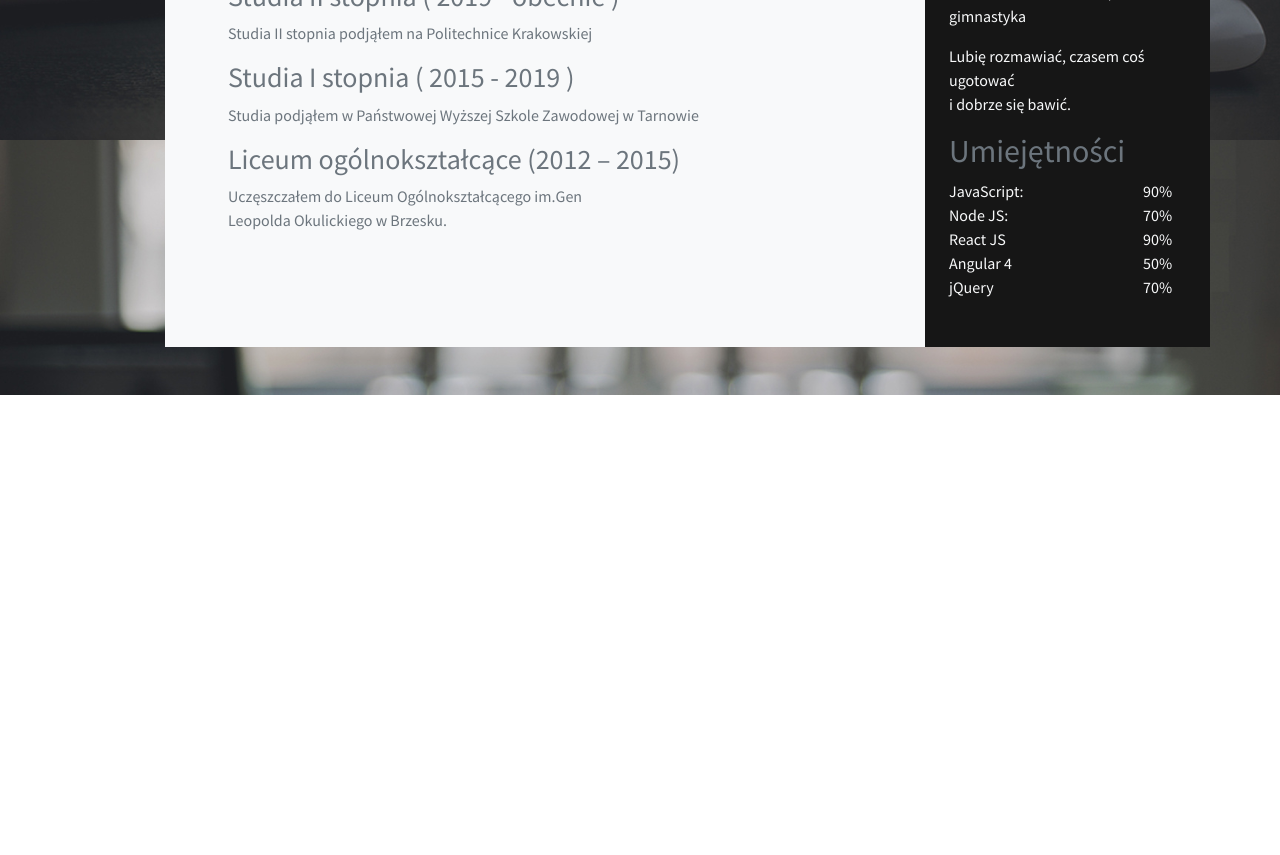
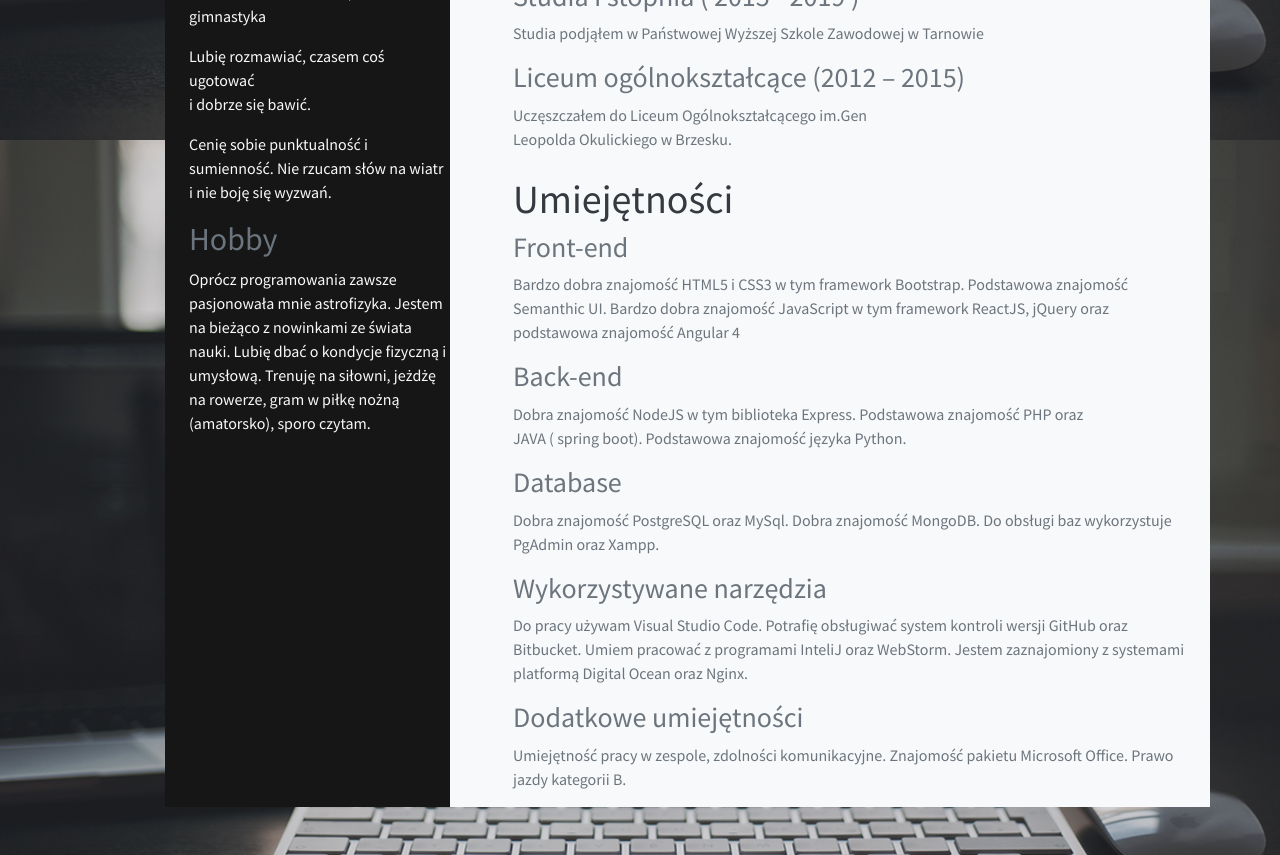
Before and after one commit to kuba4810/myportfolio, a React (Create React App) app: page /cv in a window 1280 px wide. Shown: the part 660-1515 px from the top of the page. Before the commit the page ends 1055 px from the top, so only its background shows below. Built offline with nearby package versions, Linux system fonts and the light colour scheme.

Commit message:
CV update

```diff
--- a/src/components/CV.jsx
+++ b/src/components/CV.jsx
@@ -8,7 +8,7 @@ class CV extends Component {
            <div className="row mainCvRow mt-5 mb-5">
                 <div className="col-lg-1"></div>
 
-                <div className="col-lg-3 order-sm-2 p-0 cvLeft">
+                <div className="col-lg-3 p-0 cvLeft">
 
                     {/* Image */}
                     <div className="cvAvatar">
@@ -41,39 +41,35 @@ class CV extends Component {
                             i dobrze się bawić.
 
                         </p>
+
+                        <p className="text-light pl-4">
+                            Cenię sobie punktualność i
+                            sumienność. Nie rzucam słów na
+                            wiatr i nie boję się wyzwań.
+                        </p>
                     </div>
 
                     {/* Skills */}
                     <div className="cvSkills pb-5">
 
-                        <h2 className="pl-4 text-secondary">Umiejętności</h2>
+                        <h2 className="pl-4 text-secondary">Hobby</h2>
 
-                        <div className="row pl-4 text-light">
-                            <div className="col-8">JavaScript:</div>
-                            <div className="col-3">90%</div>
-                        </div>
-                        <div className="row pl-4 text-light">
-                            <div className="col-8">Node JS:</div>
-                            <div className="col-3">70%</div>
-                        </div>
-                        <div className="row pl-4 text-light">
-                            <div className="col-8">React JS</div>
-                            <div className="col-3">90%</div>
-                        </div>
-                        <div className="row pl-4 text-light">
-                            <div className="col-8">Angular 4</div>
-                            <div className="col-3">50%</div>
-                        </div>
-                        <div className="row pl-4 text-light">
-                            <div className="col-8">jQuery</div>
-                            <div className="col-3">70%</div>
-                        </div>
+                        <p className="text-light pl-4">
+                            Oprócz programowania zawsze
+                            pasjonowała mnie astrofizyka.
+                            Jestem na bieżąco z nowinkami
+                            ze świata nauki. Lubię dbać o
+                            kondycje fizyczną i umysłową.
+                            Trenuję na siłowni, jeżdżę na
+                            rowerze, gram w piłkę nożną
+                            (amatorsko), sporo czytam.
+                        </p>
 
                     </div>
 
                 </div>
 
-                <div className="col-lg-8 order-sm-1 bg-light position-relative">
+                <div className="col-lg-8 bg-light position-relative">
                     <div className="title">
 
                     <h1 className="text-dark text-center font-weight-bold mt-2 cvTitle">
@@ -120,21 +116,20 @@ class CV extends Component {
                             Edukacja
                         </h1>
 
-                        <h3 className="text-secondary">
+                        {/* <h3 className="text-secondary">
                            Studia II stopnia ( 2019 - obecnie )
                         </h3>
 
                         <p className="text-secondary">
 
                            Studia II stopnia podjąłem na Politechnice Krakowskiej
-                        </p>
+                        </p> */}
 
                         <h3 className="text-secondary">
                            Studia I stopnia ( 2015 - 2019 )
                         </h3>
 
                         <p className="text-secondary">
-
                            Studia podjąłem w Państwowej Wyższej Szkole Zawodowej w Tarnowie
                         </p>
 
@@ -151,6 +146,64 @@ class CV extends Component {
 
                     </div>
 
+                    <div className="cvSkills mt-4 pl-5">
+                        <h1 className="text-dark">
+                            Umiejętności
+                        </h1>
+
+                        <h3 className="text-secondary">
+                            Front-end
+                        </h3>
+
+                        <p className="text-secondary">
+                        Bardzo dobra znajomość HTML5 i CSS3 w tym framework
+                        Bootstrap. Podstawowa znajomość Semanthic UI.
+                        Bardzo dobra znajomość JavaScript w tym framework ReactJS,
+                        jQuery oraz podstawowa znajomość Angular 4
+                        </p>
+
+                        <h3 className="text-secondary">
+                            Back-end
+                        </h3>
+
+                        <p className="text-secondary">
+                        Dobra znajomość NodeJS w tym biblioteka Express. Podstawowa
+                        znajomość PHP oraz
+                        <br/> JAVA ( spring boot). Podstawowa znajomość języka Python.
+                        </p>
+
+                        <h3 className="text-secondary">
+                            Database
+                        </h3>
+
+                        <p className="text-secondary">
+                            Dobra znajomość PostgreSQL oraz MySql. Dobra znajomość
+                            MongoDB. Do obsługi baz wykorzystuje PgAdmin oraz Xampp.
+                        </p>
+
+                        <h3 className="text-secondary">
+                            Wykorzystywane narzędzia
+                        </h3>
+
+                        <p className="text-secondary">
+                            Do pracy używam Visual Studio Code.
+                            Potrafię obsługiwać system kontroli wersji GitHub oraz Bitbucket.
+                            Umiem pracować z programami InteliJ oraz WebStorm.
+                            Jestem zaznajomiony z systemami platformą Digital Ocean oraz
+                            Nginx.
+                        </p>
+
+                        <h3 className="text-secondary">
+                            Dodatkowe umiejętności
+                        </h3>
+
+                        <p className="text-secondary">
+                            Umiejętność pracy w zespole, zdolności komunikacyjne.
+                            Znajomość pakietu Microsoft Office. Prawo jazdy kategorii B.
+                        </p>
+
+                    </div>
+
 
                 </div>
 
```
